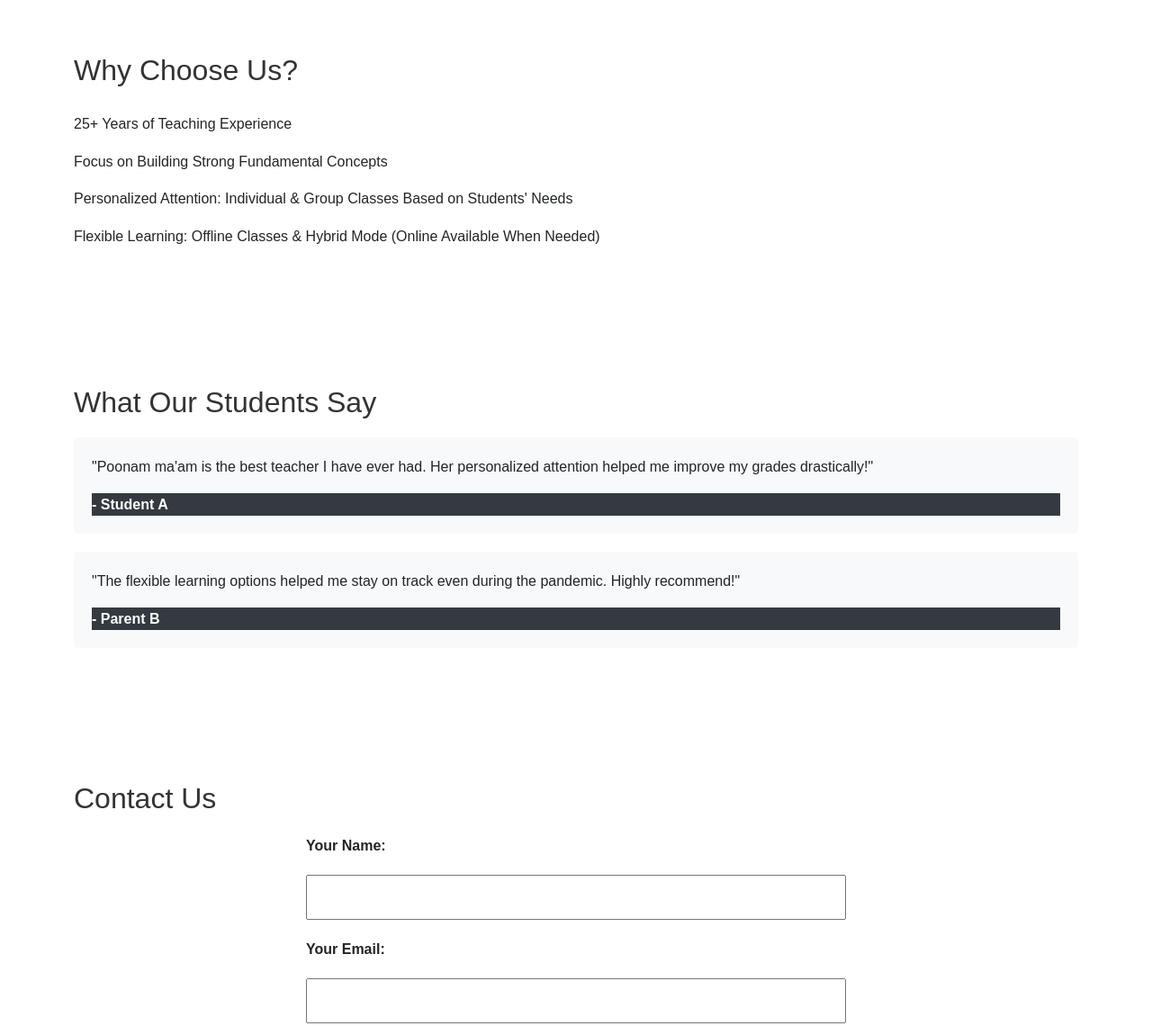
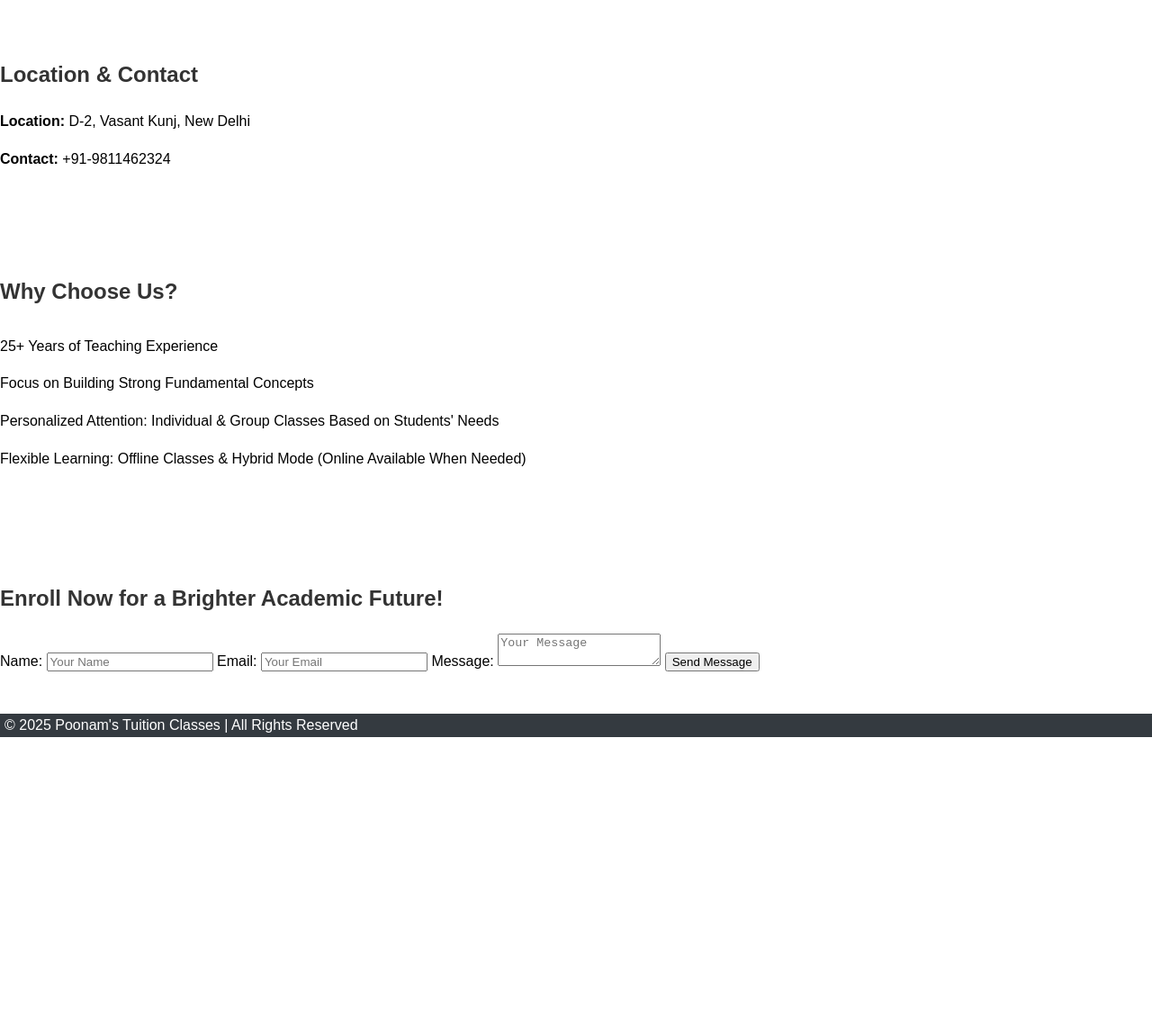
Before and after one commit to sanjana-chawla/poonams-tuition-website, a plain HTML site: page index.html in a window 1280 px wide. Shown: the part 520-1660 px from the top of the page at 90% size. After the commit the page ends 1344 px from the top, so only its background shows below. Drawn offline with nearby package versions, Linux system fonts and the light colour scheme.

Commit message:
Update index.html

```diff
--- a/index.html
+++ b/index.html
@@ -3,27 +3,20 @@
 <head>
     <meta charset="UTF-8">
     <meta name="viewport" content="width=device-width, initial-scale=1.0">
-    <meta name="description" content="Poonam's Tuition Classes: Expert guidance from a tutor with over 25 years of experience. Subjects for Class 3 to 10. Enroll now!">
-    <meta name="keywords" content="tuition, online classes, education, Hindi, New Delhi, Poonam">
     <meta http-equiv="X-UA-Compatible" content="ie=edge">
     <title>Poonam's Tuition Classes</title>
-
-    <!-- Bootstrap CSS -->
-    <link href="https://cdn.jsdelivr.net/npm/bootstrap@5.3.0-alpha1/dist/css/bootstrap.min.css" rel="stylesheet">
-    <!-- AOS (Animate On Scroll) -->
-    <link href="https://cdn.jsdelivr.net/npm/aos@2.3.1/dist/aos.css" rel="stylesheet">
     <link rel="stylesheet" href="style.css">
+    <link href="https://fonts.googleapis.com/css2?family=Open+Sans:wght@400;600&display=swap" rel="stylesheet">
 </head>
 <body>
-
-    <!-- Header Section -->
-    <header class="bg-primary text-white text-center py-5">
-        <h1>Poonam's Tuition Classes</h1>
-        <p>Achieve Academic Excellence with Expert Guidance!</p>
+    <header>
+        <div class="container">
+            <h1>Poonam's Tuition Classes</h1>
+            <p>Achieve Academic Excellence with Expert Guidance!</p>
+        </div>
     </header>
 
-    <!-- Subjects & Classes Section -->
-    <section class="container my-5" data-aos="fade-up">
+    <section id="services" class="container">
         <h2>Subjects & Classes</h2>
         <ul>
             <li><strong>Class 3rd to 8th:</strong> All Subjects</li>
@@ -31,8 +24,13 @@
         </ul>
     </section>
 
-    <!-- Why Choose Us Section -->
-    <section class="container my-5" data-aos="fade-up">
+    <section id="location" class="container">
+        <h2>Location & Contact</h2>
+        <p><strong>Location:</strong> D-2, Vasant Kunj, New Delhi</p>
+        <p><strong>Contact:</strong> +91-9811462324</p>
+    </section>
+
+    <section id="why-choose-us" class="container">
         <h2>Why Choose Us?</h2>
         <ul>
             <li>25+ Years of Teaching Experience</li>
@@ -42,55 +40,25 @@
         </ul>
     </section>
 
-    <!-- Testimonials Section -->
-    <section class="container my-5" data-aos="fade-up">
-        <h2>What Our Students Say</h2>
-        <div class="testimonial">
-            <p>"Poonam ma'am is the best teacher I have ever had. Her personalized attention helped me improve my grades drastically!"</p>
-            <footer>- Student A</footer>
-        </div>
-        <div class="testimonial">
-            <p>"The flexible learning options helped me stay on track even during the pandemic. Highly recommend!"</p>
-            <footer>- Parent B</footer>
-        </div>
-    </section>
-
-    <!-- Contact Form Section -->
-    <section class="container my-5 contact-form" data-aos="fade-up">
-        <h2>Contact Us</h2>
-        <form action="https://formspree.io/f/mqkjjyvd" method="POST">
-            <label for="name">Your Name:</label>
-            <input type="text" id="name" name="name" required>
-
-            <label for="email">Your Email:</label>
-            <input type="email" id="email" name="email" required>
-
+    <section id="enroll" class="container">
+        <h2>Enroll Now for a Brighter Academic Future!</h2>
+        <form action="your-form-handler" method="post">
+            <label for="name">Name:</label>
+            <input type="text" id="name" name="name" placeholder="Your Name" required>
+            <label for="email">Email:</label>
+            <input type="email" id="email" name="email" placeholder="Your Email" required>
             <label for="message">Message:</label>
-            <textarea id="message" name="message" rows="4" required></textarea>
-
+            <textarea id="message" name="message" placeholder="Your Message" required></textarea>
             <button type="submit">Send Message</button>
         </form>
     </section>
 
-    <!-- Location Map Section -->
-    <section class="container my-5" data-aos="fade-up">
-        <h2>Our Location</h2>
-        <iframe src="https://www.google.com/maps/embed?pb=...your-location..." width="600" height="450" allowfullscreen="" loading="lazy"></iframe>
-    </section>
-
-    <!-- Footer Section -->
-    <footer class="bg-dark text-white text-center py-3">
-        <p>Contact: +91-9811462324 | D-2, Vasant Kunj, New Delhi</p>
-        <p>&copy; 2025 Poonam's Tuition Classes</p>
+    <footer>
+        <div class="container">
+            <p>&copy; 2025 Poonam's Tuition Classes | All Rights Reserved</p>
+        </div>
     </footer>
 
-    <!-- AOS Script -->
-    <script src="https://cdn.jsdelivr.net/npm/aos@2.3.1/dist/aos.js"></script>
-    <script>
-        AOS.init();
-    </script>
-
-    <!-- Bootstrap JS -->
-    <script src="https://cdn.jsdelivr.net/npm/bootstrap@5.3.0-alpha1/dist/js/bootstrap.bundle.min.js"></script>
+    <script src="script.js"></script>
 </body>
 </html>
```
